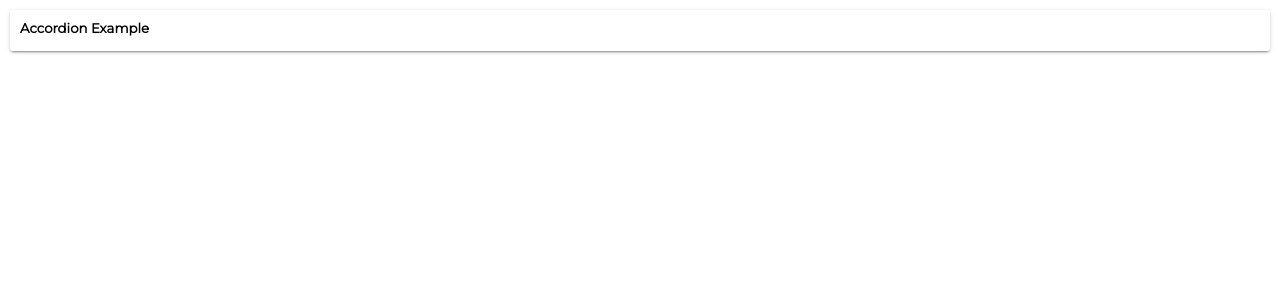
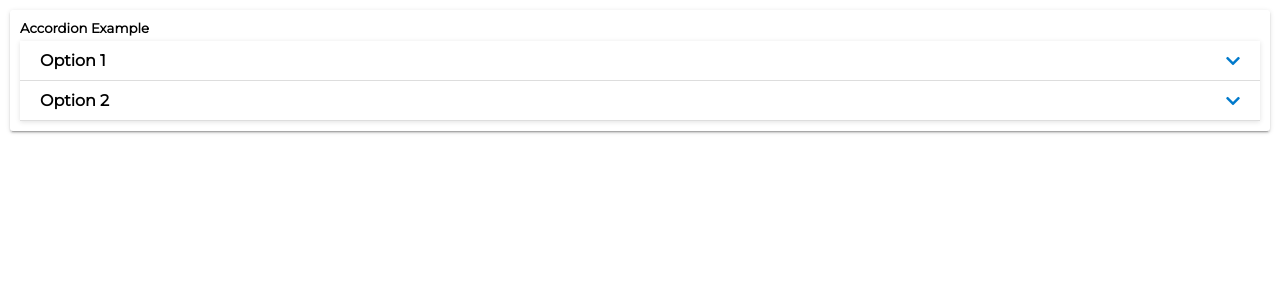
Before and after one commit to Dylan-Israel/100-angular-challenge-udemy, an Angular app: page / in a window 1280 px wide. Shown: the top 300 px of the page. Built offline with nearby package versions, Linux system fonts and the light colour scheme.

Commit message:
Added accordion

```diff
--- a/src/app/app.component.html
+++ b/src/app/app.component.html
@@ -1,3 +1,6 @@
 <app-card-simple [title]="'Accordion Example'">
-  <app-accordion></app-accordion>
+  <app-accordion
+    [accordionItems]="[{title: 'Option 1', content: 'Hello World 1'}, {title: 'Option 2', content: 'Hello World 2'}]">
+
+  </app-accordion>
 </app-card-simple>
--- a/src/app/components/accordion/accordion.component.html
+++ b/src/app/components/accordion/accordion.component.html
@@ -0,0 +1,11 @@
+<div id="accordion-container">
+  <div id="accordion-item" *ngFor="let accordionItem of accordionItems">
+    <div id="accordion-header" (click)="toggle(accordionItem)">
+      <h4>{{accordionItem.title}}</h4>
+      <i class="fas fa-chevron-down" [class.is-expanded]="accordionItem.isExpanded"></i>
+    </div>
+    <div id="accordion-content" [class.is-expanded]="accordionItem.isExpanded">
+      <p>{{accordionItem.content}}</p>
+    </div>
+  </div>
+</div>
--- a/src/app/components/accordion/accordion.component.scss
+++ b/src/app/components/accordion/accordion.component.scss
@@ -0,0 +1,35 @@
+@import 'src/styles';
+$padding: 10px 20px;
+
+#accordion-container {
+  box-shadow: 0px 1px 5px 0px rgba(0, 0, 0, 0.12);
+
+  #accordion-item {
+    border-bottom: 1px solid rgb(221, 221, 221);
+
+    #accordion-header {
+      display: grid;
+      grid-template-columns: 1fr auto;
+      align-items: center;
+      padding: $padding;
+
+      i {
+        color: $blue;
+        transition: all 0.3s;
+
+        &.is-expanded {
+          transform: rotate(-180deg);
+        }
+      }
+    }
+
+    #accordion-content {
+      display: none;
+      padding: $padding;
+
+      &.is-expanded {
+        display: block;
+      }
+    }
+  }
+}
--- a/src/app/components/accordion/accordion.component.ts
+++ b/src/app/components/accordion/accordion.component.ts
@@ -1,4 +1,5 @@
-import { Component } from '@angular/core';
+import { Component, Input } from '@angular/core';
+import { AccordionListItem } from './models/accordion-list-item.model';
 
 @Component({
   selector: 'app-accordion',
@@ -6,5 +7,13 @@ import { Component } from '@angular/core';
   styleUrls: ['./accordion.component.scss']
 })
 export class AccordionComponent {
+  @Input() public accordionItems: AccordionListItem[] = [];
 
+  public toggle(listItem: AccordionListItem): void {
+    if (listItem.isExpanded) {
+      listItem.isExpanded = false;
+    } else {
+      this.accordionItems.forEach((item) => item.isExpanded = (item === listItem));
+    }
+  }
 }
```
Also changed, not shown: src/app/components/accordion/models/accordion-list-item.model.ts (added, +11 -0 lines).
